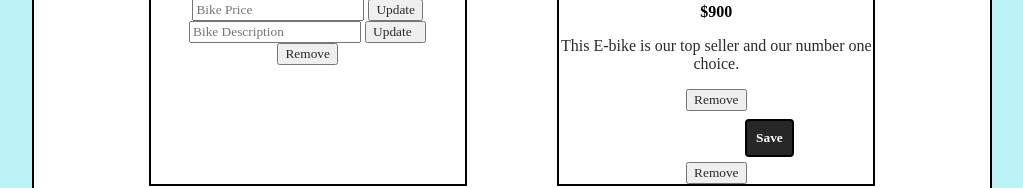
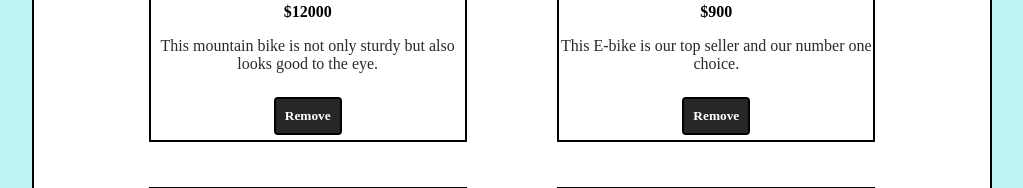
Before and after one commit to FinnMcGloshen/BikeShop, a Flask app: page /manager in a window 1280 px wide. Shown: the part 659-847 px from the top of the page, without its empty margins (128-1151 px from the left). Run offline with Flask 2, Linux system fonts and the light colour scheme; some libraries are stand-ins or nearby versions.

Commit message:
manager can kinda add and remove items

```diff
--- a/app.py
+++ b/app.py
@@ -107,7 +107,6 @@ def login(error = None):
 
 @app.route("/", methods=["POST", "GET"])
 def logins():
-    print("here")
     conn = get_db_connection()
     curr = conn.cursor()
 
--- a/templates/manager.html
+++ b/templates/manager.html
@@ -18,31 +18,17 @@
         </header>
         <section class="container content-section">
             <h1 class="managerheader">Manager Page</h1>
-            <div class="shop-items">
+            <div class="shop-items" id="shopitems">
                 <div class="shopitem" id="item1">
-                    <div class="tooltip shop-item-title"><u></u></div>
-
-
+                    <div class="tooltip shop-item-title" id="B1"><u>Bike 1</u></div>
                     <img class="shop-item-image" src='https://th.bing.com/th/id/OIP.naUYfx-KxVfJLvUud77TXwHaE7?w=259&h=180&c=7&r=0&o=5&dpr=1.25&pid=1.7'>
-
-                    <span class="shop-item-price">{{b1price}}</span>
+                    <span class="shop-item-price">$12000</span>
                     <div>
-                        <p>{{b1desc}}</p>
-                        <form method="POST" enctype = "multipart/form-data">
-                            <input name="b1name" type="text" placeholder="Bike Name">
-                            <input value="Update" type="submit">
-                            <input name="b1price" type="text" placeholder="Bike Price">
-                            <input value="Update" type="submit">
-                            <input name="b1desc" type="text" placeholder="Bike Description">
-                            <input value='Update  'type="submit"></input>
-                        </form>
-                        <button class="itembtn" onclick="removeItem(item1)" id="1">
-                            Remove
-                        </button>
+                        <p>This mountain bike is not only sturdy but also looks good to the eye.</p>
+                        <div class="shop-item-details" style="margin-top: -4%;">
+                            <button class="btn btn-primary shop-item-button"type="button" onclick="removeItem(item1)" >Remove</button>
                         </div>
-                    <!-- <div class="shop-item-details" style="margin-top: -4%;">
-                        <button class="btn btn-primary shop-item-button" type="button" style="margin-left: 35%;">Save</button>
-                    </div> -->
+                    </div>
                 </div>
                 <div class="shopitem" id="item2">
                     <div class="tooltip shop-item-title"><u>Bike 2</u></div>
@@ -50,17 +36,10 @@
                     <span class="shop-item-price">$900</span>
                     <div>
                         <p>This E-bike is our top seller and our number one choice.</p>
-
                     </div>
-                    <button class="itembtn" onclick="removeItem(item2)" id="2">
-                        Remove
-                    </button>
                     <div class="shop-item-details" style="margin-top: -4%;">
-                        <button class="btn btn-primary shop-item-button"type="button" style="margin-left: 35%;">Save</button>
+                        <button class="btn btn-primary shop-item-button"type="button" onclick="removeItem(item2)" >Remove</button>
                     </div>
-                    <button class="itembtn" onclick="removeItem(item2)" id="2">
-                        Remove
-                    </button>
                 </div>
                 <div class="shopitem" id="item3">
                     <div class="tooltip shop-item-title"><u>Bike 3</u></div>
@@ -69,12 +48,9 @@
                     <div>
                         <p>This bike is meant for tall people looking </p>
                         <p style="margin-top: -4%;">to take a nice long ride.</p>
-                        <button class="itembtn" onclick="removeItem(item3)" id="3">
-                            Remove
-                        </button>
+                        <div class="shop-item-details" style="margin-top: -4%;">
+                            <button class="btn btn-primary shop-item-button"type="button" onclick="removeItem(item3)" >Remove</button>
                         </div>
-                    <div class="shop-item-details" style="margin-top: -4%;">
-                        <button class="btn btn-primary shop-item-button" type="button" style="margin-left: 35%;">Save</button>
                 </div>
                 </div>
                 <div class="shopitem" id="item4">
@@ -84,12 +60,9 @@
                     <div>
                         <p>This bike is meant for all types of terrain</p>
                         <p style="margin-top: -4%;">and rides very smoothly.</p>
-                        <button class="itembtn" onclick="removeItem(item4)" id="4">
-                            Remove
-                        </button>
+                        <div class="shop-item-details" style="margin-top: -4%;">
+                            <button class="btn btn-primary shop-item-button"type="button" onclick="removeItem(item4)" >Remove</button>
                         </div>
-                    <div class="shop-item-details" style="margin-top: -4%;">
-                        <button class="btn btn-primary shop-item-button" type="button" style="margin-left: 35%;">Save</button>
                 </div>
                 </div>
                 <div class="shopitem" id="item5">
@@ -99,27 +72,20 @@
                     <div>
                         <p>This bike is for thoes looking to race </p>
                         <p style="margin-top: -4%;">and beat all the competition.</p>
-                        <button class="itembtn" onclick="removeItem(item5)" id="5">
-                            Remove
-                        </button>
-                    </div>
                         <div class="shop-item-details" style="margin-top: -4%;">
-                        <button class="btn btn-primary shop-item-button"type="button" style="margin-left: 35%;">Save</button>
+                            <button class="btn btn-primary shop-item-button"type="button" onclick="removeItem(item5)" >Remove</button>
                         </div>
                 </div>
-
+                </div>
                 <div class="shopitem" id="item6">
                     <div class="tooltip shop-item-title"><u>Велосипед 6</u></div>
                     <img class="shop-item-image" src="https://th.bing.com/th/id/OIP.Ir5xsBMQhOhgzaNqTstKygHaE8?w=296&h=197&c=7&r=0&o=5&dpr=1.25&pid=1.7">
                     <span class="shop-item-price">₽448,049.79</span>
                     <div>
                         <p>Это мошенничество, пожалуйста, купите</p>
-                        <button class="itembtn" onclick="removeItem(item6)" id="6">
-                            Remove
-                        </button>
+                        <div class="shop-item-details" style="margin-top: -4%;">
+                            <button class="btn btn-primary shop-item-button"type="button" onclick="removeItem(item6)" >Remove</button>
                         </div>
-                    <div class="shop-item-details" style="margin-top: -4%;">
-                        <button class="btn btn-primary shop-item-button" type="button" style="margin-left: 35%;">Save</button>
                 </div>
                 </div>
                 <div class="shopitem" id="item7">
@@ -129,12 +95,9 @@
                     <div>
                         <p>This one is for the little one to go off roading </p>
                         <p style="margin-top: -4%;">to go off roading.</p>
-                        <button class="itembtn" onclick="removeItem(item7)" id="7">
-                            Remove
-                        </button>
+                        <div class="shop-item-details" style="margin-top: -4%;">
+                            <button class="btn btn-primary shop-item-button"type="button" onclick="removeItem(item7)" >Remove</button>
                         </div>
-                    <div class="shop-item-details" style="margin-top: -4%;">
-                        <button class="btn btn-primary shop-item-button"type="button" style="margin-left: 35%;">Save</button>
                 </div>
                 </div>
                 <div class="shopitem" id="item8">
@@ -144,12 +107,9 @@
                     <div>
                         <p>This mountian bike is for people who like to go  </p>
                         <p style="margin-top: -4%;">fast but still like to take a nice long ride.</p>
-                        <button class="itembtn" onclick="removeItem(item8)" id="8">
-                            Remove
-                        </button>
+                        <div class="shop-item-details" style="margin-top: -4%;">
+                            <button class="btn btn-primary shop-item-button"type="button" onclick="removeItem(item8)" >Remove</button>
                         </div>
-                    <div class="shop-item-details" style="margin-top: -4%;">
-                        <button class="btn btn-primary shop-item-button" type="button" style="margin-left: 35%;">Save</button>
                 </div>
                 </div>
                 <div class="shopitem" id="item9">
@@ -158,12 +118,9 @@
                     <span class="shop-item-price" style="margin-top: -4%;">$1,500</span>
                     <div>
                         <p>This one is meant for just the avarage rider.</p>
-                        <button class="itembtn" onclick="removeItem(item9)" id="9">
-                            Remove
-                        </button>
+                        <div class="shop-item-details" style="margin-top: -4%;">
+                            <button class="btn btn-primary shop-item-button"type="button" onclick="removeItem(item9)" >Remove</button>
                         </div>
-                    <div class="shop-item-details" style="margin-top: -4%;">
-                        <button class="btn btn-primary shop-item-button" type="button" style="margin-left: 35%;">Save</button>
                 </div>
                 </div>
                 <div class="shopitem"  id="item10">
@@ -173,12 +130,9 @@
                     <div>
                         <p>This mountian bike is for taller people who </p>
                         <p style="margin-top: -4%;">who want an adventer ride.</p>
-                        <button class="itembtn" onclick="removeItem(item10)" id="10">
-                            Remove
-                        </button>
+                        <div class="shop-item-details" style="margin-top: -4%;">
+                            <button class="btn btn-primary shop-item-button"type="button" onclick="removeItem(item10)" >Remove</button>
                         </div>
-                    <div class="shop-item-details" style="margin-top: -4%;">
-                        <button class="btn btn-primary shop-item-button"type="button" style="margin-left: 35%;">Save</button>
                 </div>
                 </div>
                 <div class="shopitem"  id="item11">
@@ -188,12 +142,9 @@
                     <div>
                         <p>This bike is for a casual rider who likes</p>
                         <p style="margin-top: -4%;">to look stylish while they ride.</p>
-                        <button class="itembtn" onclick="removeItem(item11)" id="11">
-                            Remove
-                        </button>
+                        <div class="shop-item-details" style="margin-top: -4%;">
+                            <button class="btn btn-primary shop-item-button"type="button" onclick="removeItem(item11)" >Remove</button>
                         </div>
-                    <div class="shop-item-details" style="margin-top: -4%;">
-                        <button class="btn btn-primary shop-item-button"type="button" style="margin-left: 35%;">Save</button>
                 </div>
                 </div>
                 <div class="shopitem" id="item12">
@@ -203,25 +154,22 @@
                     <div>
                         <p>This E-bike is meant for people looking to ride </p>
                         <p style="margin-top: -4%;">but like the look of a motorcycle.</p>
-                        <button class="itembtn" onclick="removeItem(item12)" id="12">
-                            Remove
-                        </button>
-                    </div>
                         <div class="shop-item-details" style="margin-top: -4%;">
-                        <button class="btn btn-primary shop-item-button"type="button" style="margin-left: 35%;">Save</button>
+                            <button class="btn btn-primary shop-item-button"type="button" onclick="removeItem(item12)" >Remove</button>
                         </div>
                 </div>
-                <div id="additem">
+                </div>
+
+                </div>
+                <div class="additem" id="additem">
                     <p>Add new item</p>
                     <input type="text" id="ItemName" placeholder="Enter item name">
                     <input type="text" id="ItemPrice" placeholder="Enter item price">
+                    <input type="text" id="ItemDesc" placeholder="Enter item description">
                     <!-- <form> -->
-                        <input capture="user" type='file' accept="image/*" id="ximage" onchange="readURL(this);" />
-                        <label for="ximage"></label>
-                        <img id="addimage" src="#" alt="your image" />
+                        <img id="defaultimg" src="static/uploads/redbike.jpg" alt="your image" />
                         <button id="btn_add">Add</button>
                     <!-- </form> -->
-                </div>
                 </div>
 
         </form>
@@ -251,25 +199,25 @@
         $(document).ready(function() {
 
 $("#btn_add").click(function() {
-let fileList = ximage.files;
+// let fileList = ximage.files;
+console.log('here1')
 let newitem = document.getElementById('ItemName').value
 let newprice = document.getElementById('ItemPrice').value
-let newimage = fileList
-let node = document.createElement('th');
+let newdesc = document.getElementById('ItemDesc').value
+// let newimage = fileList
+let _div = document.createElement('div');
 //gives new list item the id of text
-node.setAttribute('id', "text")
+// node.setAttribute('id', "text")
 //adds the list item to the ul tag
-document.querySelector('table').appendChild(node);
-
-document.getElementById("text").innerHTML = newitem
-
+// document.querySelector('shopitems').appendChild(node);
+_div.innerHTML = "<div class='shopitem' id='item13'><div class='tooltip shop-item-title'><u>"+newitem+"</u></div><img class='shop-item-image' src='static/uploads/redbike.jpg'><span class='shop-item-price'>"+newprice+"</span><div><p>"+newdesc+"</p><div class='shop-item-details' style='margin-top: -4%;''><button class='btn btn-primary shop-item-button'type='button' onclick='removeItem(item13)' >Remove</button></div></div></div>"
+localStorage.setItem(_div)
 console.log(newitem)
 console.log(newprice)
-console.log(newimage)
-$("#menutable").append("<th><div class='item' id='item21'> <div class='itemtop'><p class='itemtext'>" + newitem +"</p><p class='price'>"+newprice+"</p></div><img src='' class='images' /><button class='itembtn' onclick='removeItem(item21)'>Remove</button></div></th>");
+console.log(newdesc)
+shopitems.appendChild(_div)
+// $("#shopitems").append("<div class='shopitem' id='item12'><div class='tooltip shop-item-title'><u>"+newitem+"</u></div><img class='shop-item-image' src='https://th.bing.com/th/id/OIP.ZzhFMEHOa9cDnlHCvkA13wHaEy?w=290&h=188&c=7&r=0&o=5&pid=1.7'><span class='shop-item-price'>"+newprice+"</span><div><p>"+newdesc+"</p><div class='shop-item-details' style='margin-top: -4%;''><button class='btn btn-primary shop-item-button'type='button' onclick='removeItem(item13)' >Remove</button></div></div></div>");
 });
 })
-;
-
 </script>
 </html>
```
Lines whose indentation alone changed are shown as unchanged.
